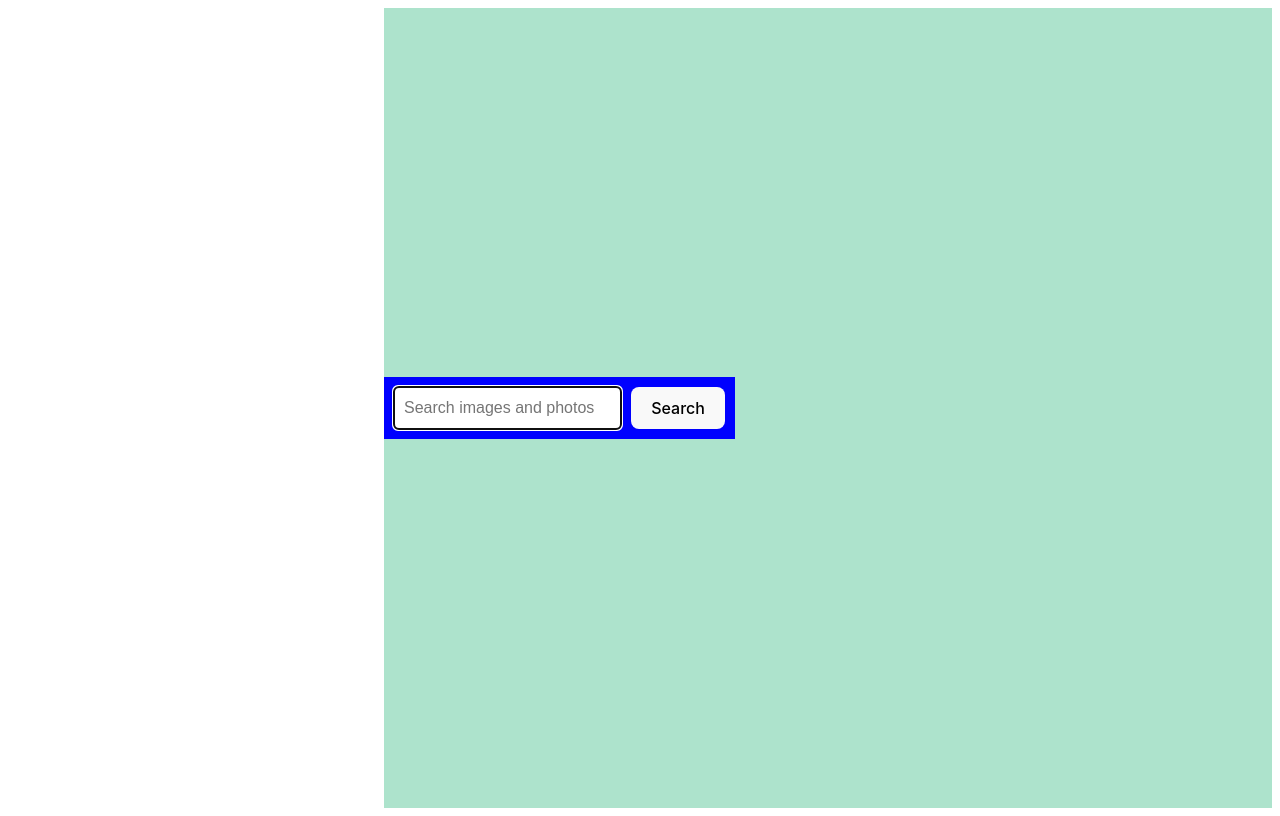
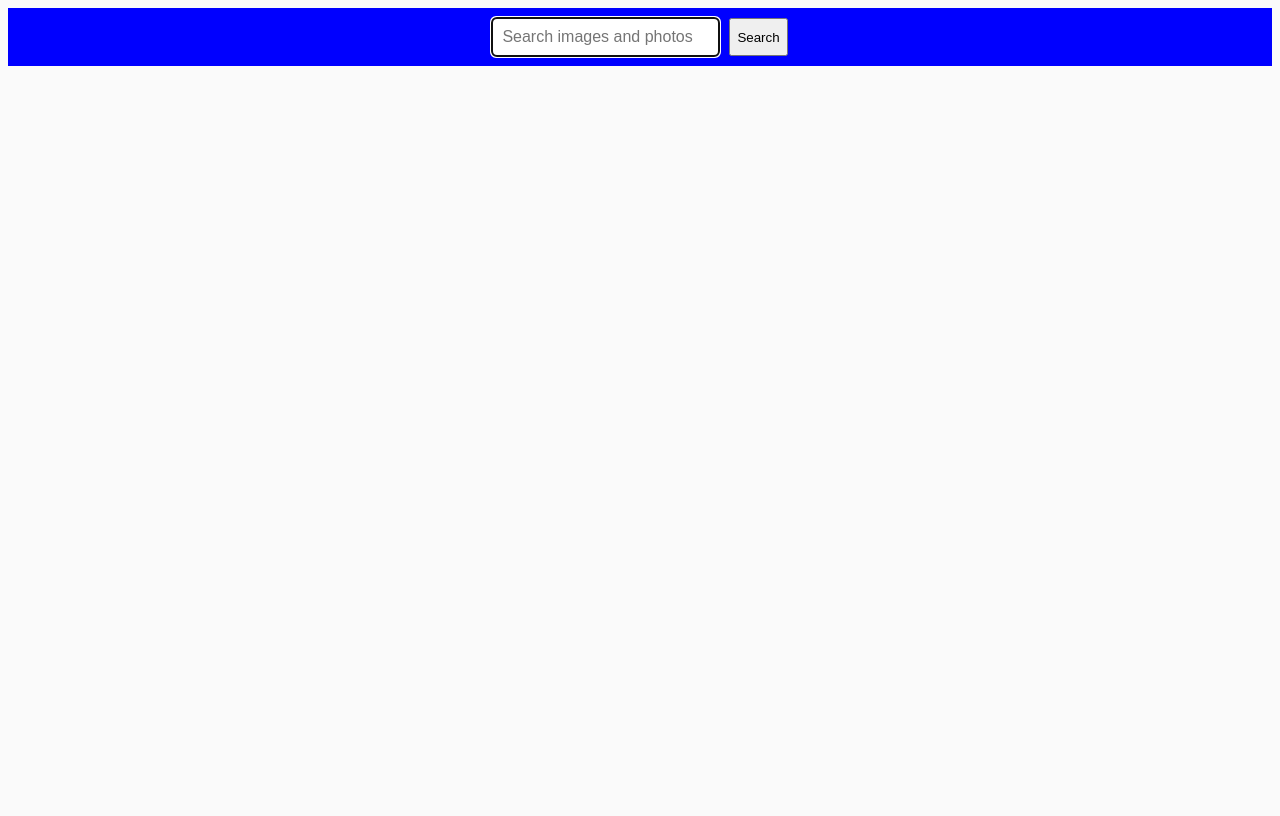
Before and after one commit to imyroslav/goit-react-hw-04, a React (Vite) app: page / in a window 1280 px wide. Built offline with nearby package versions, Linux system fonts and the light colour scheme.

Commit message:
created-gallery

```diff
--- a/package.json
+++ b/package.json
@@ -13,7 +13,8 @@
     "axios": "^1.7.2",
     "react": "^18.2.0",
     "react-dom": "^18.2.0",
-    "react-hot-toast": "^2.4.1"
+    "react-hot-toast": "^2.4.1",
+    "react-modal": "^3.16.1"
   },
   "devDependencies": {
     "@types/react": "^18.2.66",
--- a/src/components/App/App.jsx
+++ b/src/components/App/App.jsx
@@ -3,6 +3,7 @@ import { useState, useEffect } from "react";
 import ImageGallery from "../ImageGallery/ImageGallery";
 import SearchBar from "../SearchBar/SearchBar";
 import { getImages } from "../../unsplash-api";
+import ImageModal from "../ImageModal/ImageModal";
 
 export default function App() {
     const [images, setImages] = useState([]);
@@ -10,6 +11,8 @@ export default function App() {
     const [isError, setIsError] = useState(false);
     const [page, setPage] = useState(1);
     const [searchQuery, setSearchQuery] = useState("");
+    const [modalIsOpen, setIsOpen] = useState(false);
+    const [selectedImage, setSelectedImage] = useState("");
 
     useEffect(() => {
         if (searchQuery.trim() === "") {
@@ -43,14 +46,32 @@ export default function App() {
         setPage(page + 1);
     }
 
+    //modal - window
+    const openModal = (imageUrl) => {
+        setSelectedImage(imageUrl)
+        setIsOpen(true);
+    }
+
+    const closeModal = () => {
+        setSelectedImage("");
+        setIsOpen(false);
+    }
+
+
     return (
         <>
             <SearchBar onSearch={handleSearch}/>
 
             {isError && <p>Oops, I did it again</p> }
-            {images.length > 0 && <ImageGallery items={images} />}
+            {images.length > 0 && <ImageGallery items={images} onImageClick={openModal} />}
             {images.length > 0 && !isLoading && <button onClick={handleLoadMore}>Load more</button>}
             {isLoading && <p>Loading, please wait</p>}
+
+            <ImageModal
+                isOpen={modalIsOpen}
+                onClose={closeModal}
+                imageUrl={selectedImage}
+            />
 
         </>
     )
--- a/src/components/ImageCard/ImageCard.jsx
+++ b/src/components/ImageCard/ImageCard.jsx
@@ -1,16 +1,18 @@
 import css from "./ImageCard.module.css";
 
 
-export default function ImageCard({
+export default function ImageCard({ images: { urls, description }, onClick }) {
 
-    images: { urls, description }
-}) {
+    const handleClick = () => {
+        onClick(urls.regular);
+    };
 
     return (
         <img
             className={css.img}
             src={urls.small}
             alt={description}
+            onClick={handleClick}
         />
 
 
--- a/src/components/ImageGallery/ImageGallery.jsx
+++ b/src/components/ImageGallery/ImageGallery.jsx
@@ -1,13 +1,13 @@
 import ImageCard from "../ImageCard/ImageCard";
 import css from "./ImageGallery.module.css";
 
-export default function ImageGallery({ items }) {
+export default function ImageGallery({ items, onImageClick }) {
 
     return (
         <ul className={css.gallery}>
             {items.map((item) => (
                 <li className={css.item} key={item.id}>
-                   <ImageCard images={item} />
+                   <ImageCard images={item} onClick={onImageClick} />
                 </li>
             ) )}
 
--- a/src/components/ImageGallery/ImageGallery.module.css
+++ b/src/components/ImageGallery/ImageGallery.module.css
@@ -1,6 +1,7 @@
 .gallery {
     display: flex;
     flex-wrap: wrap;
+    justify-content: space-around;
     gap: 20px;
     width: 1440px;
     padding-top: 24px;
@@ -10,5 +11,6 @@
 }
 
 .item {
+    width: 1005;
     flex-basis: calc((100%-60px)/4);
 }
--- a/src/components/ImageModal/ImageModal.jsx
+++ b/src/components/ImageModal/ImageModal.jsx
@@ -0,0 +1,36 @@
+import Modal from "react-modal";
+
+
+
+const customStyles = {
+    overlay: {
+        backgroundColor: "rgba(0, 0, 0, 0.5)"
+    },
+  content: {
+    top: '50%',
+    left: '50%',
+    right: 'auto',
+    bottom: 'auto',
+    marginRight: '-50%',
+      transform: 'translate(-50%, -50%)',
+      border: 'none',
+      background: 'none',
+      overflow: 'visible',
+      height: '500px',
+    width: 'auto'
+  },
+};
+
+Modal.setAppElement('#root');
+
+export default function ImageModal({ modalIsOpen, onClose, imageUrl }) {
+    return (
+        <Modal
+            isOpen={modalIsOpen}
+            onRequestClose={onClose}
+            style={customStyles}
+        >
+            <img src={imageUrl} alt="large" />
+        </Modal>
+    );
+}
--- a/src/index.css
+++ b/src/index.css
@@ -1,33 +1,29 @@
-:root {
-  font-family: Inter, system-ui, Avenir, Helvetica, Arial, sans-serif;
-  line-height: 1.5;
-  font-weight: 400;
+h1-h6,
+p {
+  margin: 0;
+}
 
-
-  color: black;
-
-  font-synthesis: none;
-  text-rendering: optimizeLegibility;
-  -webkit-font-smoothing: antialiased;
-  -moz-osx-font-smoothing: grayscale;
+ul {
+  margin: 0;
+  padding: 0;
+  list-style: none;
 }
 
 a {
-  font-weight: 500;
-  color: #646cff;
-  text-decoration: inherit;
+  color: currentColor;
+  text-decoration: none;
 }
+
 a:hover {
   color: #535bf2;
 }
 
 body {
-  margin-left: 30%;
-  display: flex;
-  place-items: center;
-  min-width: 320px;
-  min-height: 100vh;
-  background-color: #ade3cc;
+    background-color: #fafafa;
+    color: #212121;
+    font-weight: 400;
+    line-height: 1.2;
+    letter-spacing: 0.02em;
 }
 
 h1 {
@@ -36,33 +32,14 @@ h1 {
 }
 
 button {
-  border-radius: 8px;
-  border: 1px solid transparent;
-  padding: 0.6em 1.2em;
-  font-size: 1em;
-  font-weight: 500;
-  font-family: inherit;
-  background-color: #dddd1e;
   cursor: pointer;
-  transition: border-color 0.25s;
 }
+
 button:hover {
-  border-color: #646cff;
+  background-color: aquamarine;
+  border: none;
 }
 button:focus,
 button:focus-visible {
   outline: 4px auto -webkit-focus-ring-color;
 }
-
-@media (prefers-color-scheme: light) {
-  :root {
-    color: #213547;
-    background-color: #ffffff;
-  }
-  a:hover {
-    color: #747bff;
-  }
-  button {
-    background-color: #f9f9f9;
-  }
-}
```
Also changed, not shown: 1 other file (tests, documents, lock files or other folders).
